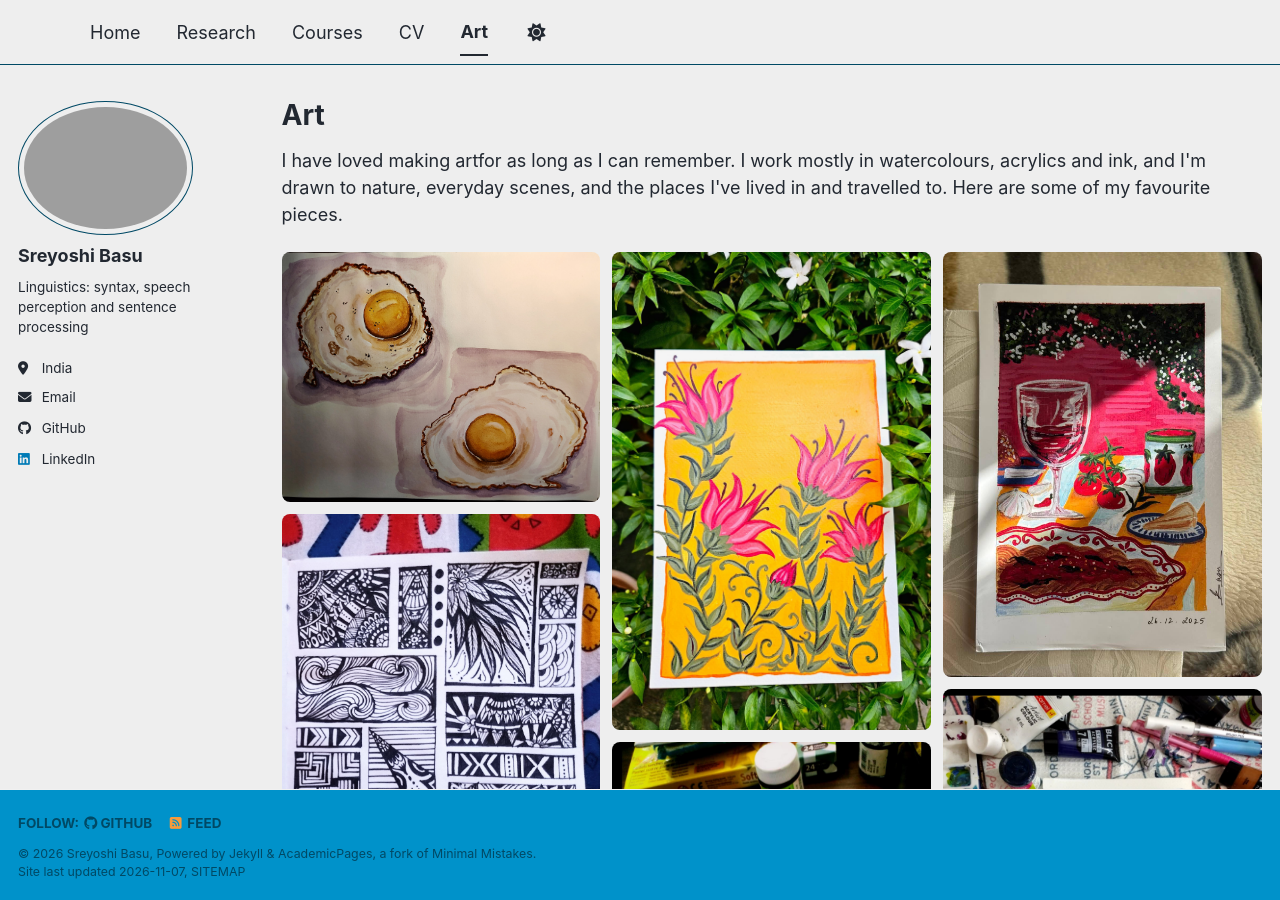
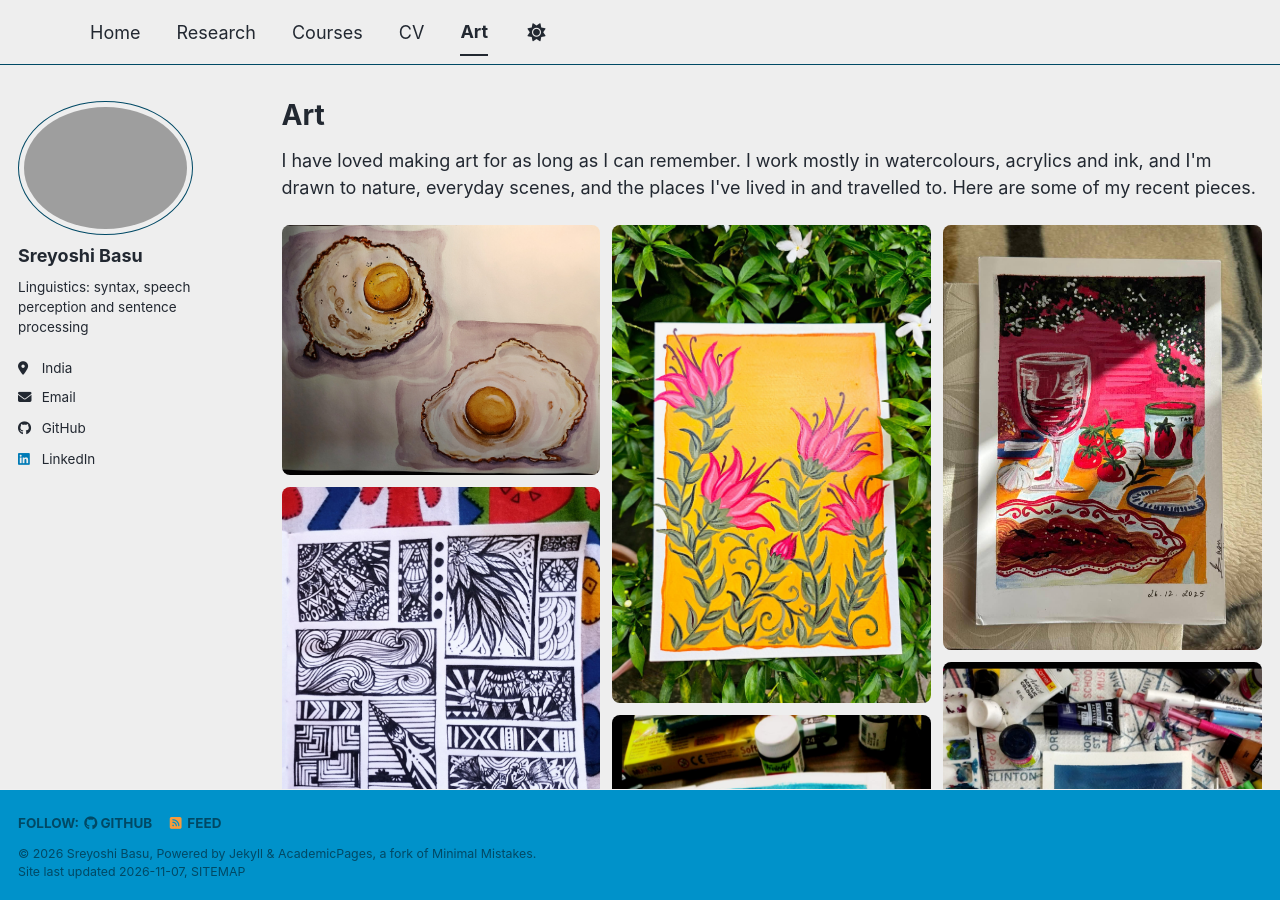
Before and after one commit to sreyoshi-basu/sreyoshi-basu.github.io, a Jekyll site: the page built from _pages/art.md, in a window 1280 px wide and 900 px high. Built offline with Jekyll 4.4.1, drawn with Linux system fonts in a browser that asks for light colours; a script bundle is joined from its source files by our own code; a style sheet for code colours, icons or effects is not loaded.

Commit message:
Update art.md

```diff
--- a/_pages/art.md
+++ b/_pages/art.md
@@ -16,7 +16,7 @@ author_profile: true
   @media (max-width: 500px) { .gallery { column-count: 1; } }
 </style>
 
-<p>I have loved making artfor as long as I can remember. I work mostly in watercolours, acrylics and ink, and I'm drawn to nature, everyday scenes, and the places I've lived in and travelled to. Here are some of my favourite pieces.</p>
+<p>I have loved making art for as long as I can remember. I work mostly in watercolours, acrylics and ink, and I'm drawn to nature, everyday scenes, and the places I've lived in and travelled to. Here are some of my recent pieces.</p>
 
 <div class="gallery">
 {% for file in site.static_files %}
```
